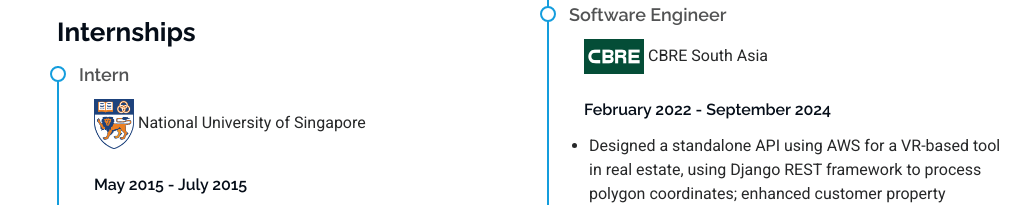
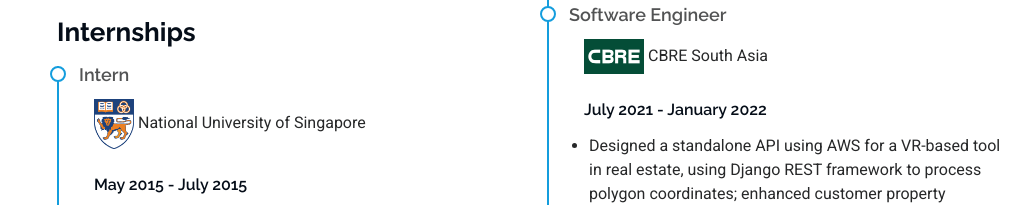
Before and after one commit to rohitpatnala/personal-website-2, a plain HTML site: page index.html in a window 1280 px wide. Shown: the part 3607-3812 px from the top of the page, without its empty margins (255-1280 px from the left). Drawn offline with Linux system fonts and the light colour scheme.

Commit message:
CBRE Date change

```diff
--- a/index.html
+++ b/index.html
@@ -699,7 +699,7 @@
                   />
                   CBRE South Asia
                 </p>
-                <h5>February 2022 - September 2024</h5>
+                <h5>July 2021 - January 2022</h5>
                 <ul>
                   <li>
                     Designed a standalone API using AWS for a VR-based tool in
```
